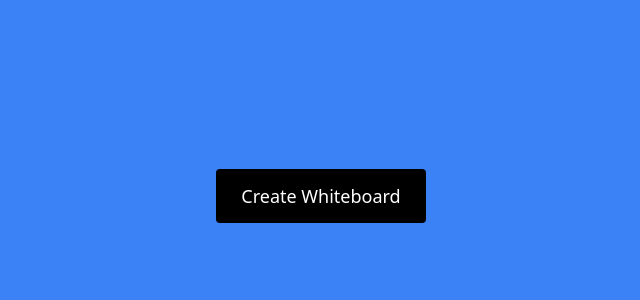
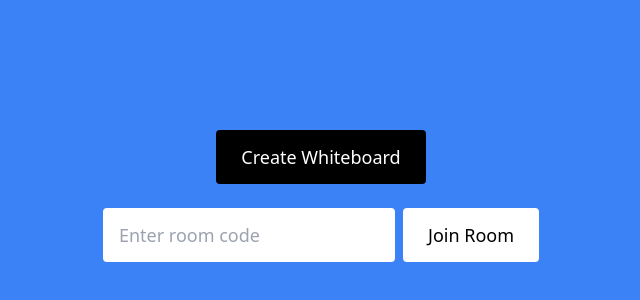
Before and after one commit to tess3r4c7/collaborative-whiteboard, a React app in the folder frontend/: page / in a window 1280 px wide. Shown: the part 204-504 px from the top of the page, without its empty margins (319-959 px from the left). Built offline with nearby package versions, Linux system fonts and the light colour scheme; no server answers; the HTML template or start-up script is replaced by a standard one.

Commit message:
Add joining room by code, prepare backend for deployment

```diff
--- a/frontend/src/Home.tsx
+++ b/frontend/src/Home.tsx
@@ -1,21 +1,46 @@
+import { useState } from "react";
 import { useNavigate } from "react-router-dom";
 
 function Home() {
   const navigate = useNavigate();
+  const [roomCode, setRoomCode] = useState("");
 
   const createRoom = () => {
     const roomId = crypto.randomUUID().slice(0, 6);
     navigate(`/room/${roomId}`);
   };
 
+  const joinRoom = () => {
+    const trimmed = roomCode.trim();
+    if (!trimmed) return;
+    navigate(`/room/${trimmed}`);
+  };
+
   return (
-    <div className="flex items-center justify-center h-screen w-screen bg-blue-500">
+    <div className="flex flex-col items-center justify-center h-screen w-screen bg-blue-500 gap-6">
       <button
         onClick={createRoom}
         className="bg-black text-white px-6 py-3 rounded text-lg"
       >
         Create Whiteboard
       </button>
+
+      <div className="flex gap-2">
+        <input
+          type="text"
+          placeholder="Enter room code"
+          value={roomCode}
+          onChange={(e) => setRoomCode(e.target.value)}
+          onKeyDown={(e) => e.key === "Enter" && joinRoom()}
+          className="px-4 py-3 rounded text-black text-lg"
+        />
+        <button
+          onClick={joinRoom}
+          className="bg-white text-black px-6 py-3 rounded text-lg"
+        >
+          Join Room
+        </button>
+      </div>
     </div>
   );
 }
```
Also changed, not shown: 1 other file (tests, documents, lock files or other folders).
